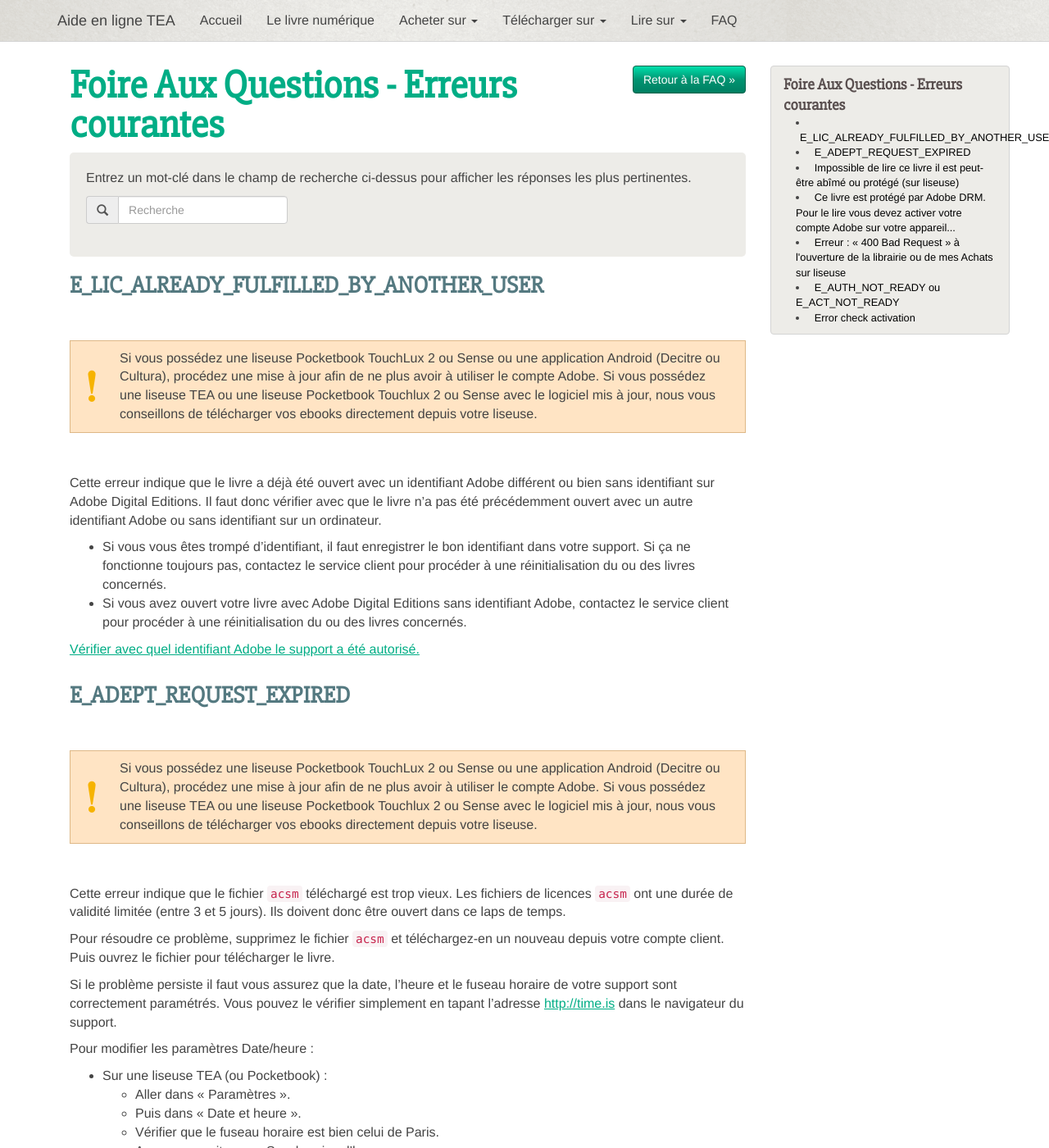
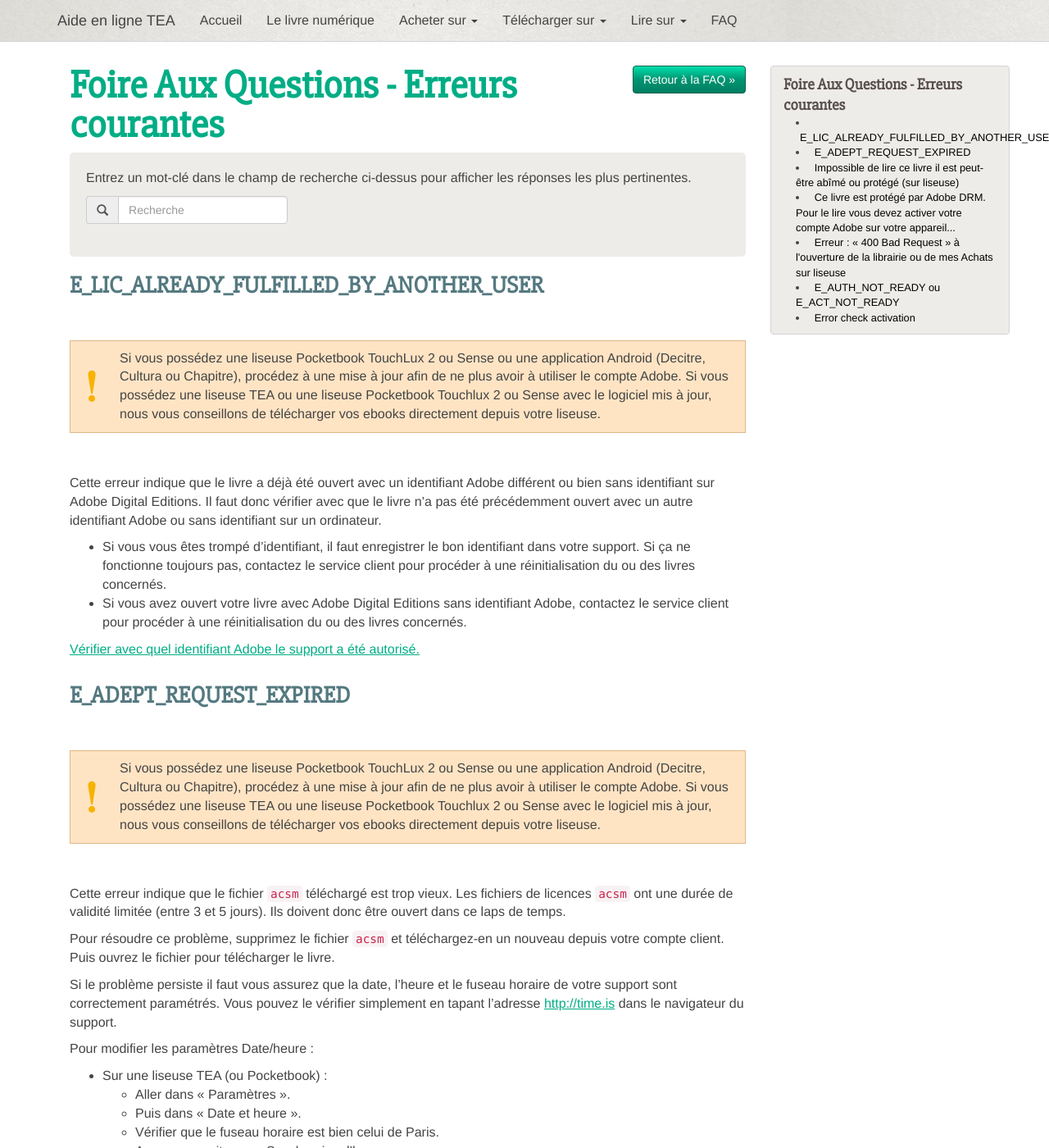
Before and after one commit to TEA-ebook/help-center, a Jekyll site: the page built from _pages/FAQ-erreur.md, in a window 1280 px wide and 1400 px high. Shown: the whole window at 82% size. Built offline with Jekyll 4.4.1, drawn with Linux system fonts in a browser that asks for light colours; nearby versions of some CDN libraries; Markdown is read by kramdown in place of the engine named in the settings; some of the changed text lies outside the part shown.

Commit message:
Update FAQ-erreur.md

```diff
--- a/_pages/FAQ-erreur.md
+++ b/_pages/FAQ-erreur.md
@@ -10,7 +10,7 @@
 {% include anchor.html id="fulfilled-another" label="E_LIC_ALREADY_FULFILLED_BY_ANOTHER_USER" %}
 ###E\_LIC\_ALREADY\_FULFILLED\_BY\_ANOTHER\_USER
 
-<p class="warningtip">Si vous possédez une liseuse Pocketbook TouchLux 2 ou Sense ou une application Android (Decitre ou Cultura), procédez une mise à jour afin de ne plus avoir à utiliser le compte Adobe. Si vous possédez une liseuse TEA ou une liseuse Pocketbook Touchlux 2 ou Sense avec le logiciel mis à jour, nous vous conseillons de télécharger vos ebooks directement depuis votre liseuse.</p>
+<p class="warningtip">Si vous possédez une liseuse Pocketbook TouchLux 2 ou Sense ou une application Android (Decitre, Cultura ou Chapitre), procédez à une mise à jour afin de ne plus avoir à utiliser le compte Adobe. Si vous possédez une liseuse TEA ou une liseuse Pocketbook Touchlux 2 ou Sense avec le logiciel mis à jour, nous vous conseillons de télécharger vos ebooks directement depuis votre liseuse.</p>
 
 Cette erreur indique que le livre a déjà été ouvert avec un identifiant Adobe différent ou bien sans identifiant sur Adobe Digital Editions.
 Il faut donc vérifier avec que le livre n'a pas été précédemment ouvert avec un autre identifiant Adobe ou sans identifiant sur un ordinateur.
@@ -23,7 +23,7 @@
 {% include anchor.html id="request-expired" label="E_ADEPT_REQUEST_EXPIRED" %}
 ###E\_ADEPT\_REQUEST\_EXPIRED
 
-<p class="warningtip">Si vous possédez une liseuse Pocketbook TouchLux 2 ou Sense ou une application Android (Decitre ou Cultura), procédez une mise à jour afin de ne plus avoir à utiliser le compte Adobe. Si vous possédez une liseuse TEA ou une liseuse Pocketbook Touchlux 2 ou Sense avec le logiciel mis à jour, nous vous conseillons de télécharger vos ebooks directement depuis votre liseuse.</p>
+<p class="warningtip">Si vous possédez une liseuse Pocketbook TouchLux 2 ou Sense ou une application Android (Decitre, Cultura ou Chapitre), procédez à une mise à jour afin de ne plus avoir à utiliser le compte Adobe. Si vous possédez une liseuse TEA ou une liseuse Pocketbook Touchlux 2 ou Sense avec le logiciel mis à jour, nous vous conseillons de télécharger vos ebooks directement depuis votre liseuse.</p>
 
 Cette erreur indique que le fichier `acsm` téléchargé est trop vieux. Les fichiers de licences `acsm` ont une durée de validité limitée (entre 3 et 5 jours). Ils doivent donc être ouvert dans ce laps de temps.
 
@@ -44,7 +44,7 @@
 {% include anchor.html id="livre-abime-protege" label="Impossible de lire ce livre il est peut-être abîmé ou protégé (sur liseuse)" %}
 ###Impossible de lire ce livre il est peut-être abîmé ou protégé (sur liseuse)
 
-<p class="warningtip">Si vous possédez une liseuse Pocketbook TouchLux 2 ou Sense ou une application Android (Decitre ou Cultura), procédez une mise à jour afin de ne plus avoir à utiliser le compte Adobe. Si vous possédez une liseuse TEA ou une liseuse Pocketbook Touchlux 2 ou Sense avec le logiciel mis à jour, nous vous conseillons de télécharger vos ebooks directement depuis votre liseuse.</p>
+<p class="warningtip">Si vous possédez une liseuse Pocketbook TouchLux 2 ou Sense ou une application Android (Decitre, Cultura ou Chapitre), procédez à une mise à jour afin de ne plus avoir à utiliser le compte Adobe. Si vous possédez une liseuse TEA ou une liseuse Pocketbook Touchlux 2 ou Sense avec le logiciel mis à jour, nous vous conseillons de télécharger vos ebooks directement depuis votre liseuse.</p>
 
 Cette erreur apparaît quand un livre protégé est ouvert avec un mauvais ou sans identifiant Adobe.
 Il faut donc vérifier avec que le livre n'a pas été précédemment ouvert avec un autre identifiant Adobe ou sans identifiant sur un ordinateur.
@@ -57,7 +57,7 @@
 {% include anchor.html id="protege-adobe-DRM" label="Ce livre est protégé par Adobe DRM. Pour le lire vous devez activer votre compte Adobe sur votre appareil..." %}
 ###Ce livre est protégé par Adobe DRM. Pour le lire vous devez activer votre compte Adobe sur votre appareil...
 
-<p class="warningtip">Si vous possédez une liseuse Pocketbook TouchLux 2 ou Sense ou une application Android (Decitre ou Cultura), procédez une mise à jour afin de ne plus avoir à utiliser le compte Adobe. Si vous possédez une liseuse TEA ou une liseuse Pocketbook Touchlux 2 ou Sense avec le logiciel mis à jour, nous vous conseillons de télécharger vos ebooks directement depuis votre liseuse.</p>
+<p class="warningtip">Si vous possédez une liseuse Pocketbook TouchLux 2 ou Sense ou une application Android (Decitre, Cultura ou Chapitre), procédez à une mise à jour afin de ne plus avoir à utiliser le compte Adobe. Si vous possédez une liseuse TEA ou une liseuse Pocketbook Touchlux 2 ou Sense avec le logiciel mis à jour, nous vous conseillons de télécharger vos ebooks directement depuis votre liseuse.</p>
 
 Il s'agit d'un message d'avertissement qui apparaît lors du premier téléchargement ou de la première ouverture d'un livre protégé, si vous n'avez pas autorisé votre appareil avec votre identifiant Adobe.
 
```
